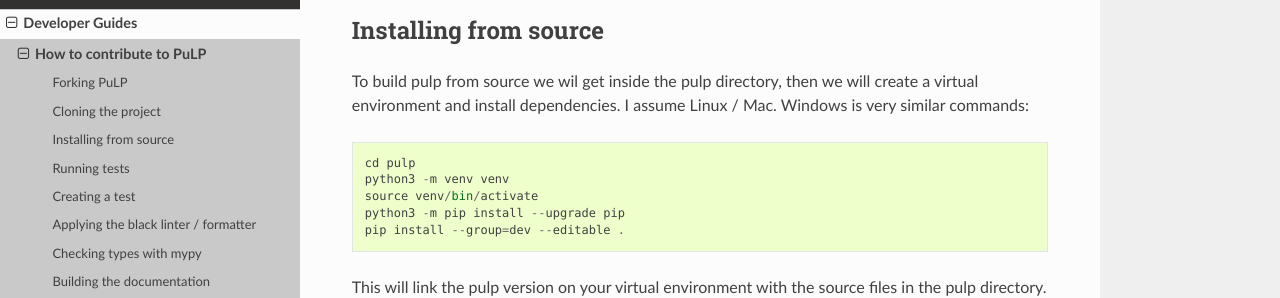
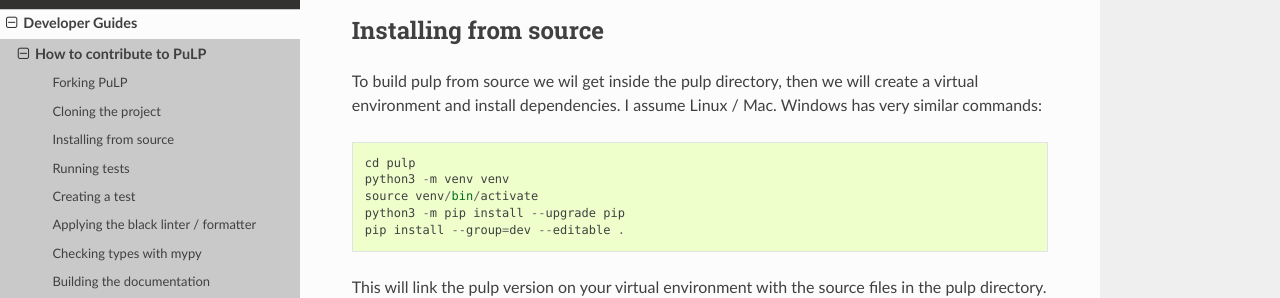
Before and after one commit to coin-or/pulp, a Sphinx documentation site: the page built from doc/source/develop/contribute.rst, in a window 1280 px wide and 900 px high, scrolled down 788 px. Shown: the part 186-484 px from the top of the window. Built offline with Sphinx 7.4.7 and the Read the Docs theme 3.1.0, drawn with Linux system fonts in a browser that asks for light colours; pages that are not in the unit, such as notebooks, are missing from menus; the version number is read from the project's files by our own code.

Commit message:
Fix typos

```diff
--- a/README.rst
+++ b/README.rst
@@ -125,7 +125,7 @@
 ::
 
     python3 -m pip install --upgrade pip
-    pip install --groups=dev .
+    pip install --group=dev .
     cd doc
     make html
 
--- a/doc/source/develop/contribute.rst
+++ b/doc/source/develop/contribute.rst
@@ -39,7 +39,7 @@
 Installing from source
 ----------------------------
 
-To build pulp from source we wil get inside the pulp directory, then we will create a virtual environment and install dependencies. I assume Linux / Mac. Windows is very similar commands::
+To build pulp from source we wil get inside the pulp directory, then we will create a virtual environment and install dependencies. I assume Linux / Mac. Windows has very similar commands::
 
     cd pulp
     python3 -m venv venv
```
